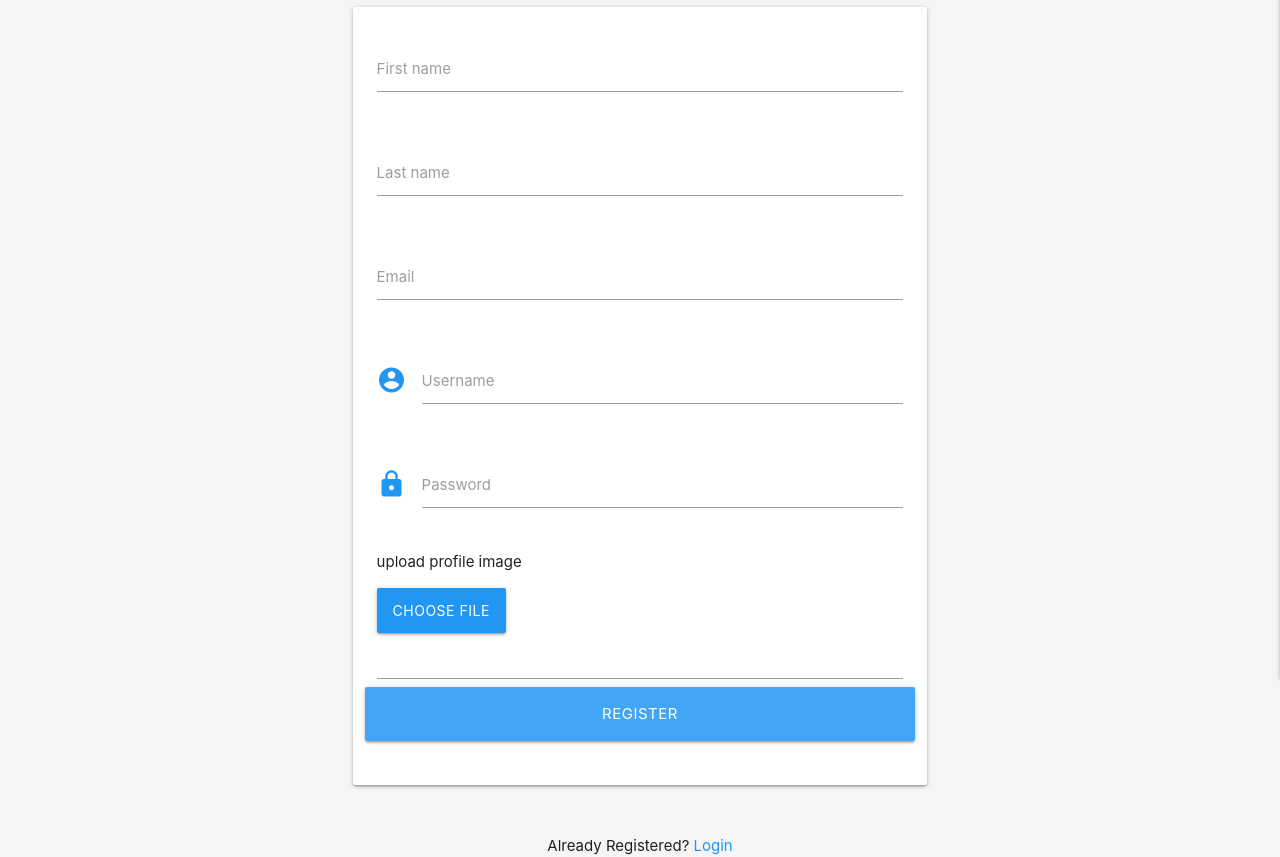
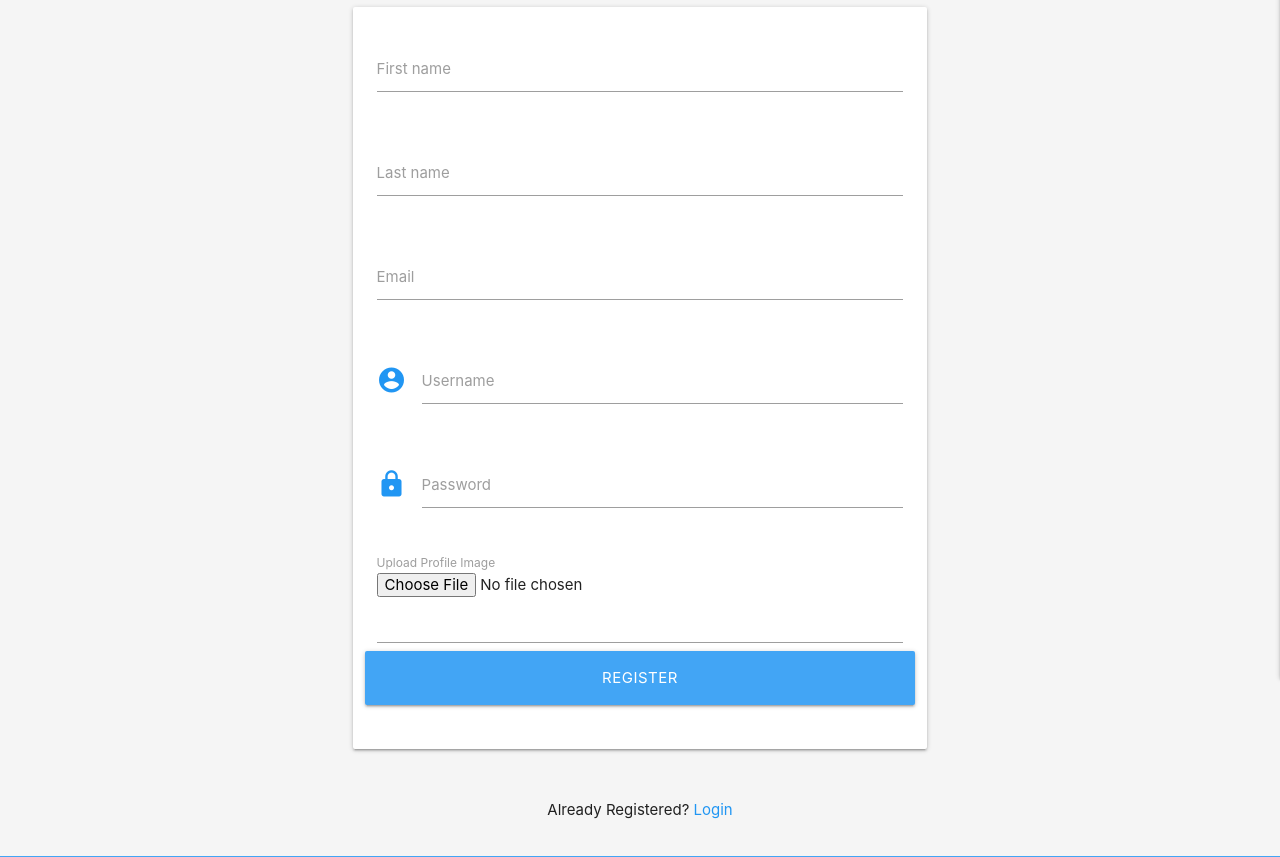
Before and after one commit to Code-Institute-Submissions/Fitness-tracker-MS3, a Flask app: page /register in a window 1280 px wide. Shown: the part 182-1039 px from the top of the page. Run offline with Flask 2, Linux system fonts and the light colour scheme; some libraries are stand-ins or nearby versions.

Commit message:
upload profile picture added to form

```diff
--- a/templates/register.html
+++ b/templates/register.html
@@ -9,14 +9,14 @@
             <!--firstname -->
             <div class="row ">
                 <div class="input-field col s12">
-                    <input id="firstname" name="firstname" type="text" minlength="5" maxlength="20" class="validate" required>
+                    <input id="firstname" name="firstname" type="text" class="validate" required>
                     <label for="firstname">First name</label>
                 </div>
             </div>
             <!--lastname -->
             <div class="row ">
                 <div class="input-field col s12">
-                    <input id="lastname" name="lastname" type="text" minlength="5" maxlength="20" class="validate" required>
+                    <input id="lastname" name="lastname" type="text" class="validate" required>
                     <label for="lastname">Last name</label>
                 </div>
             </div>
@@ -44,14 +44,12 @@
                 </div>
             </div>
             <!-- upload profile img -->
-            <h7>upload profile image</h7>
-            <div class="file-field input-field">
-                <div class="btn blue">
-                    <span>Choose File</span>
-                    <input type="file">
+            <div class="form-group">
+                <label for="profile_image" id="image-label">Upload Profile Image</label>
+                <div>
+                    <input type="file" name="profile_image" id="profile_image" class="form-control" aria-describedby="profileimage" required/>
                 </div>
             </div>
-            <br>
             <input>
             <br>
             <!-- register btn -->
```
